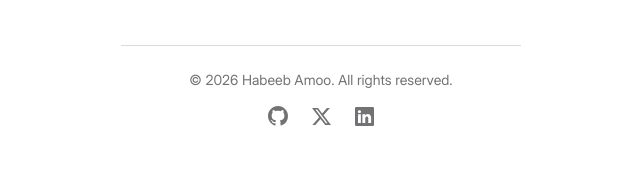
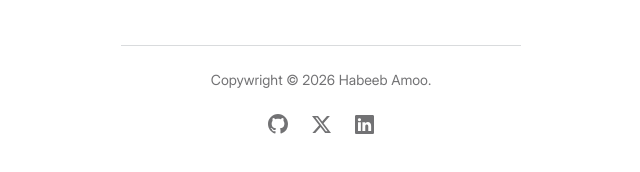
Before and after one commit to Habeebamoo/Portfolio, a React (Vite) app: page / in a window 1280 px wide. Shown: the part 2368-2540 px from the top of the page, without its empty margins (319-959 px from the left). Built offline with nearby package versions, Linux system fonts and the light colour scheme.

Commit message:
updated footer copywright text

```diff
--- a/src/components/Footer.tsx
+++ b/src/components/Footer.tsx
@@ -8,10 +8,10 @@ const Footer = () => {
       <hr className="text-mutedLg" />
 
       <p className="mt-6 text-center font-inter text-sm text-muted">
-        &copy; {year} Habeeb Amoo. All rights reserved.
+        Copywright &copy; {year} Habeeb Amoo.
       </p>
 
-      <div className="flex-center gap-6 text-muted mt-4">
+      <div className="flex-center gap-6 text-muted mt-6">
         <a
           href="https://github.com/Habeebamoo"
           target="_blank"
```
